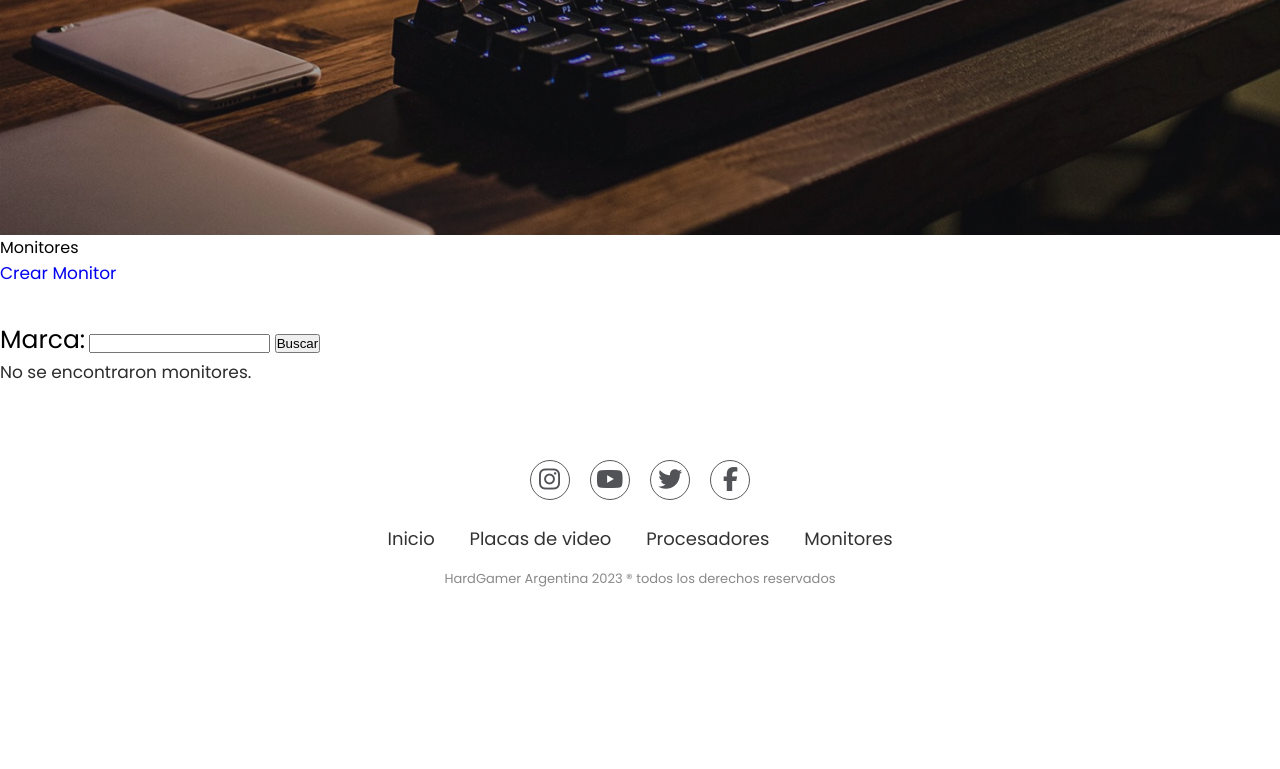
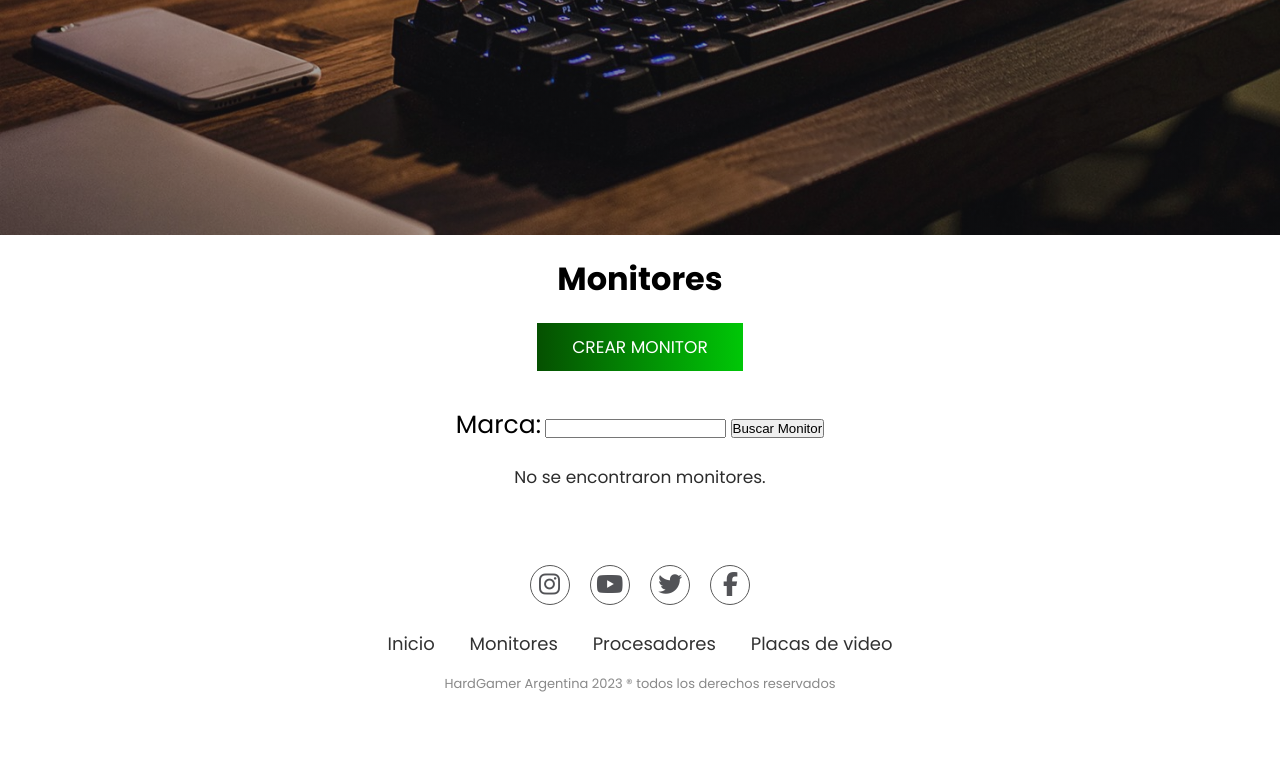
Before and after one commit to cccBurns/django_burns, a Django app: page /monitores/ in a window 1280 px wide. Shown: the part 565-1334 px from the top of the page. Before the commit the page ends 1152 px from the top, so only its background shows below. Run offline with Django 4.2, Linux system fonts and the light colour scheme; data that the repository does not hold is empty; some libraries are stand-ins or nearby versions.

Commit message:
22/11/2023 09:46

```diff
--- a/inicio/static/css/estilo.css
+++ b/inicio/static/css/estilo.css
@@ -127,12 +127,32 @@ img {
     text-transform: uppercase;
     background: linear-gradient(
         90deg,
-        #3451f5 0%,
-        #01c1fc 100%
+        #055001 0%,
+        #00c707 100%
     );
 }
 
 .btn-1:hover {
+    background-color: #FFFFFF;
+    box-shadow: 0 0 20px rgba(0,0,0,0.4);
+    transition: 1s;
+    color: #141414;
+}
+
+.btn-2 {
+    display: inline-block;
+    padding: 11px 35px;
+    color: #FFFFFF;
+    text-transform: uppercase;
+    border-radius: 5px;
+    background: linear-gradient(
+        90deg,
+        #055001 0%,
+        #00c707 100%
+    );
+}
+
+.btn-2:hover {
     background-color: #FFFFFF;
     box-shadow: 0 0 20px rgba(0,0,0,0.4);
     transition: 1s;
--- a/inicio/templates/inicio/monitores.html
+++ b/inicio/templates/inicio/monitores.html
@@ -5,30 +5,35 @@
 {% endblock title_head %}
 
 {% block h1_header %}
+<h1 style="text-align: center; margin-top: 20px;" >
     Monitores
+</h1>
 {% endblock h1_header %}
 
-
 {% block main %}
-
+    <div style="text-align: center; margin-top: 20px;">
         <p>
-    <a href={% url "crear_monitor" %}>Crear Monitor</a>
+            <a href={% url "crear_monitor" %} class="btn-1">Crear Monitor</a>
         </p>
 
-<form action="">
-    {% comment %} <input type="text" name="marca" placeholder="Wilson, Head..."> {% endcomment %}
-    {{formulario}}
-    <input type="submit" value="Buscar">
+        <form action="" method="get" style="margin-bottom: 20px;">
+            {{ formulario }}
+            <input type="submit" value="Buscar Monitor" class="btn btn-secondary" style="margin-top: 10px;">
         </form>
 
         {% if listado_de_monitores %}
-<ul>
+            <ul style="list-style: none; padding: 0;">
                 {% for monitor in listado_de_monitores %}
-    <li>{{monitor}} | <a href={% url "actualizar_monitor" monitor.id %}>Actualizar</a> | <a href={% url "eliminar_monitor" monitor.id %}>Eliminar</a> | <a href={% url "detalle_monitor" monitor.id %}>Detalle</a></li>
+                    <li style="margin-bottom: 20px; padding-bottom: 20px; border-bottom: 1px solid #ccc;">
+                        <strong>{{ monitor }}</strong><br>
+                        <a href={% url "actualizar_monitor" monitor.id %} class="btn-1">Actualizar</a>
+                        <a href={% url "eliminar_monitor" monitor.id %} class="btn-1">Eliminar</a>
+                        <a href={% url "detalle_monitor" monitor.id %} class="btn-1">Detalle</a>
+                    </li>
                 {% endfor %}
             </ul>
         {% else %}
             <p>No se encontraron monitores.</p>
         {% endif %}
-
+    </div>
 {% endblock main %}
--- a/templates/base.html
+++ b/templates/base.html
@@ -216,13 +216,13 @@
                 <a href="nosotros.html">Nosotros</a>
             </li> {% endcomment %}
             <li>
-                <a href="placavideo.html">Placas de video</a>
+                <a href="monitores.html">Monitores</a>
             </li>
             <li>
-                <a href="procesador.html">Procesadores</a>
+                <a href="procesadores.html">Procesadores</a>
             </li>
             <li>
-                <a href="monitor.html">Monitores</a>
+                <a href="placas.html">Placas de video</a>
             </li>
             {% comment %} <li>
                 <a href="contacto.html">Contacto</a>
```
Also changed, not shown: hardware/templates/hardware/placas.html (+12 -7 lines), hardware/templates/hardware/procesadores.html (+12 -7 lines). Lines whose indentation alone changed are shown as unchanged.
